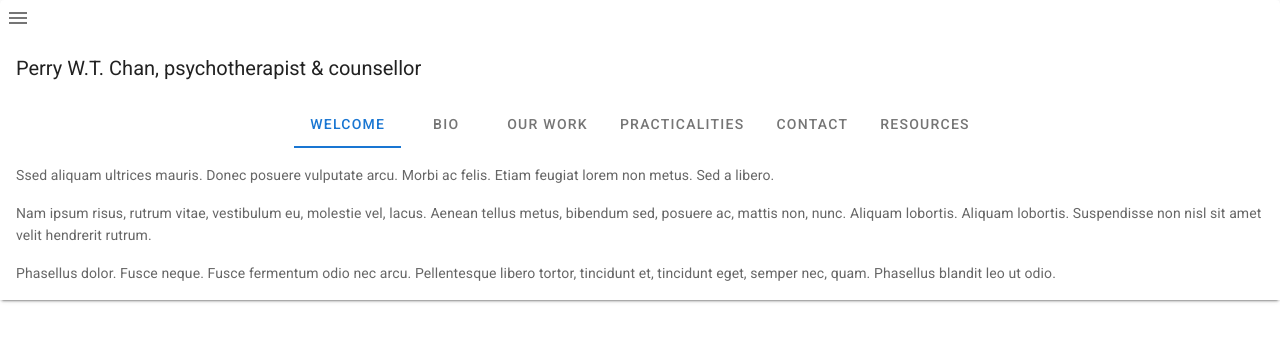
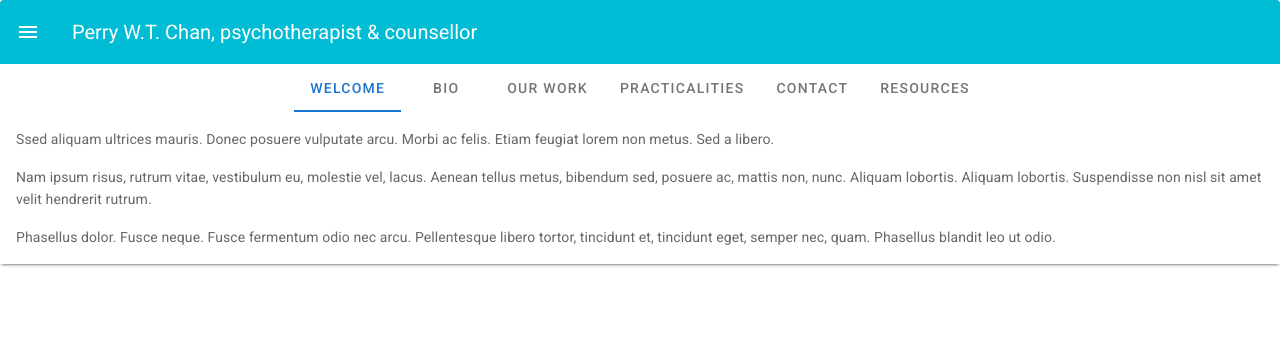
Before and after one commit to perrychan527/perrypsychotherapy, a Vue app: page / in a window 1280 px wide. Shown: the top 342 px of the page. Built offline with nearby package versions, Linux system fonts and the light colour scheme.

Commit message:
Update App.vue

```diff
--- a/src/App.vue
+++ b/src/App.vue
@@ -1,10 +1,13 @@
 <template>
  <v-app>
   <v-card>
-    <v-app-bar-nav-icon></v-app-bar-nav-icon>
+
     <v-toolbar
+      color="cyan"
+      dark
       flat
     >
+      <v-app-bar-nav-icon></v-app-bar-nav-icon>
       <v-toolbar-title>Perry W.T. Chan, psychotherapist & counsellor</v-toolbar-title>
     </v-toolbar>
     <v-tabs
```
